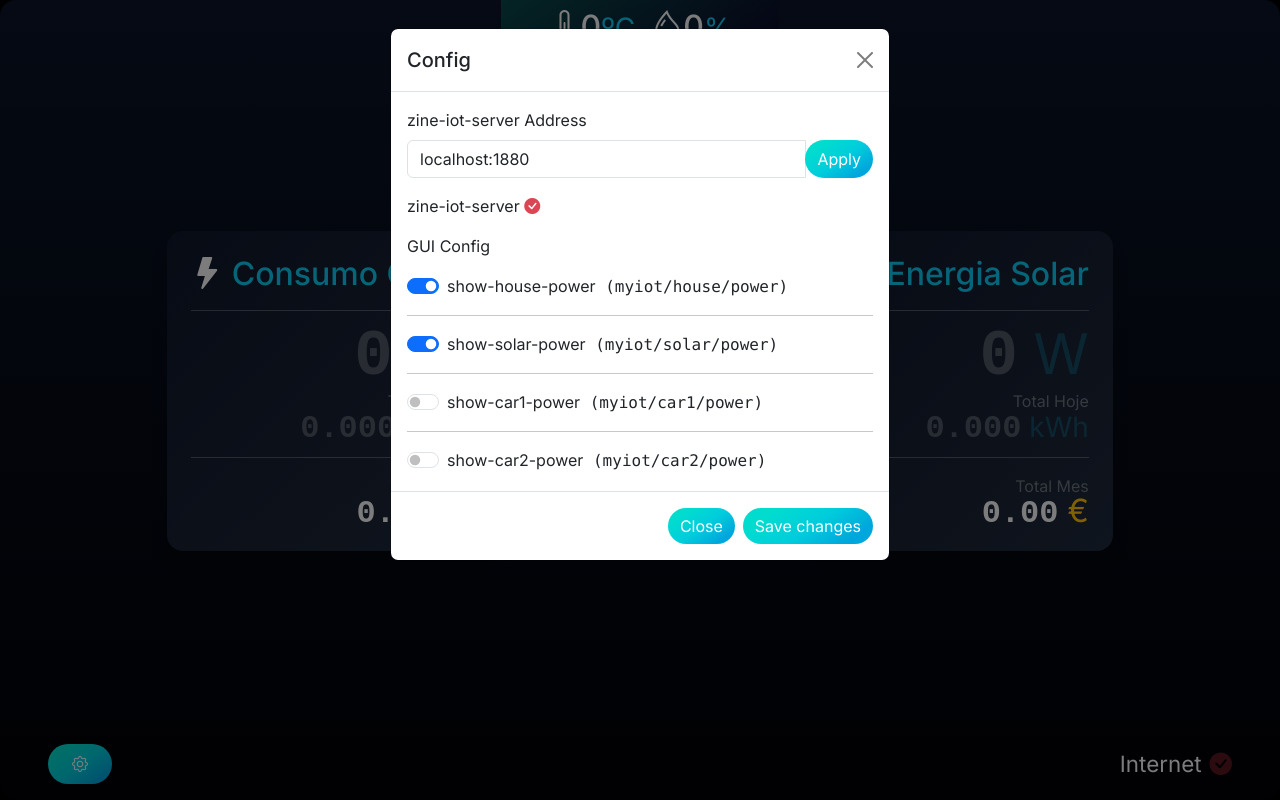
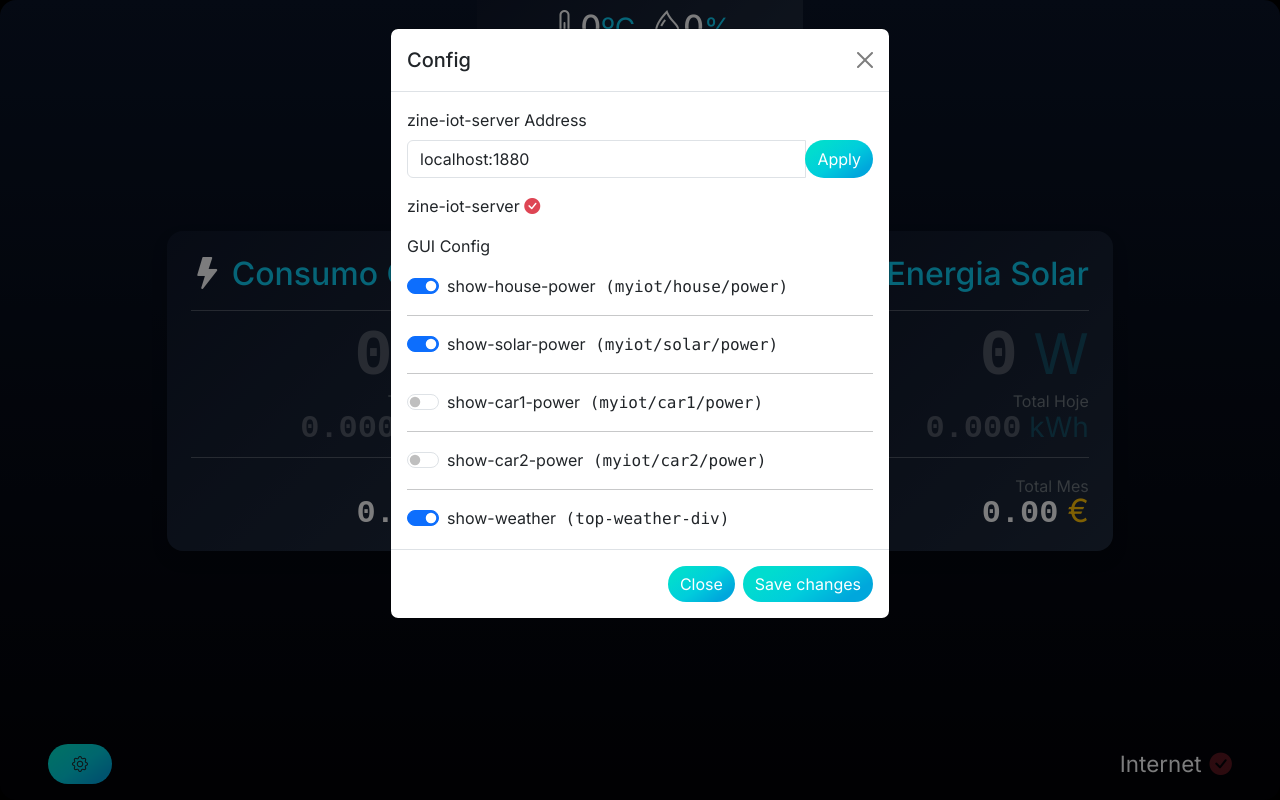
Before and after one commit to jonezineworks/my-iot-dash, a Vue app: page / in a window 1280 px wide. Both pictures are taken after a click on the button 80 px from the left and 764 px from the top of the page. Built offline with nearby package versions, Linux system fonts and the light colour scheme; no server answers; a web font is replaced by a local one.

Commit message:
weather as setting

```diff
--- a/src/App.vue
+++ b/src/App.vue
@@ -14,6 +14,7 @@ export default {
       showSolar: true,
       showCar1: false,
       showCar2: false,
+      showWeather: true,
       houseData: {Power: 0, Today: 0},
       houseDataPower: 0,
       solarData: {Power: 0, Today: 0},
@@ -34,6 +35,7 @@ export default {
       window.localStorage.setItem("showSolar", this.showSolar);
       window.localStorage.setItem("showCar1", this.showCar1);
       window.localStorage.setItem("showCar2", this.showCar2);
+      window.localStorage.setItem("showWeather", this.showWeather);
     },
     connectWebsocket() {
       let that = this;
@@ -110,6 +112,9 @@ export default {
     if (window.localStorage.getItem("showCar2")) {
       this.showCar2 = window.localStorage.getItem("showCar2") === 'true';
     }
+    if (window.localStorage.getItem("showWeather")) {
+      this.showWeather = window.localStorage.getItem("showWeather") === 'true';
+    }
     this.connectWebsocket();
     //this.getWeather();
     //this.checkInternet();
@@ -120,8 +125,8 @@ export default {
 <template>
   <div class="vh-100 vh-100 m-0 text-light bg-gradient-dark-2 rounded-4 d-flex flex-column justify-content-between">
 
-    <div class="d-flex justify-content-center">
-      <div class="d-flex justify-content-around align-content-center rounded-bottom-4 bg-gradient-blue bg-opacity-25 px-4">
+    <div class="d-flex justify-content-center" v-if="showWeather">
+      <div class="d-flex justify-content-around align-content-center rounded-bottom-4 bg-gradient-dark bg-opacity-25 px-5">
         <div class="p-2 text-center d-flex align-content-center">
             <h2 class="mb-0 ml-4 text-capitalize">{{ weatherData.description }}</h2>
 
@@ -151,7 +156,7 @@ export default {
          style="font-size: 1.4rem;">
       <div class="d-flex gap-4 align-items-center">
         <!-- Button trigger modal -->
-        <button type="button" class="btn btn-info bg-cyan-gradient py-2 px-4" data-bs-toggle="modal" data-bs-target="#exampleModal">
+        <button type="button" class="btn btn-info text-dark bg-cyan-gradient py-2 px-4" data-bs-toggle="modal" data-bs-target="#exampleModal">
           <i class="bi bi-gear"></i>
         </button>
       </div>
@@ -215,6 +220,12 @@ export default {
               <input class="form-check-input" type="checkbox" id="showCar2" v-model="showCar2">
               <label class="form-check-label" for="showCar2">show-car2-power</label>
               <span class="font-monospace"> (myiot/car2/power)</span>
+            </div>
+            <hr>
+            <div class="form-check form-switch">
+              <input class="form-check-input" type="checkbox" id="showWeather" v-model="showWeather">
+              <label class="form-check-label" for="showWeather">show-weather</label>
+              <span class="font-monospace"> (top-weather-div)</span>
             </div>
 
           </div>
```
